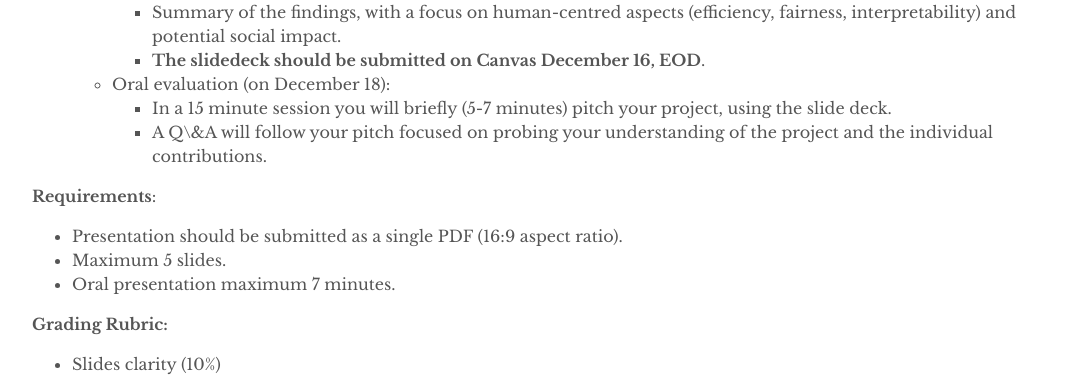
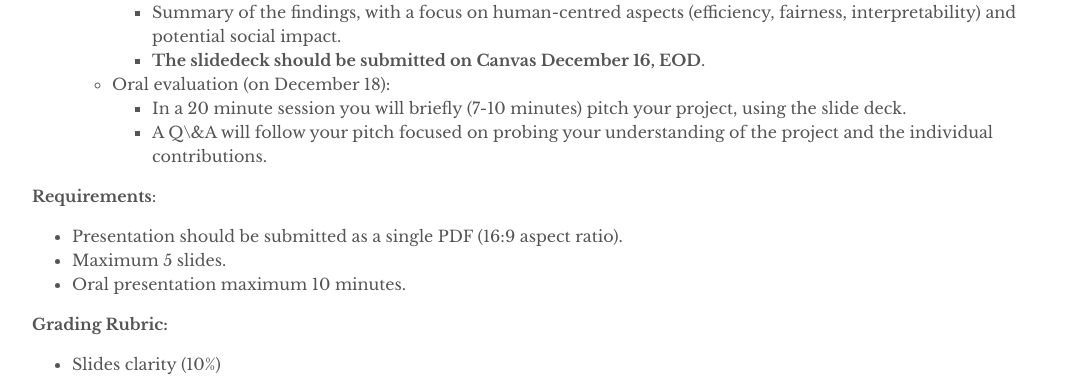
Before and after one commit to amsterdam-hcml/amsterdam-hcml.github.io, a Jekyll site: the page built from _pages/project.md, in a window 1280 px wide. Shown: the part 1613-1991 px from the top of the page, without its empty margins (96-1183 px from the left). Built offline with Jekyll 4.4.1, drawn with Linux system fonts in a browser that asks for light colours.

Commit message:
Project length

```diff
--- a/_includes/project.md
+++ b/_includes/project.md
@@ -51,14 +51,14 @@ Discuss the potential social impact of your chosen HCML technique within the con
      - Summary of the findings, with a focus on human-centred aspects (efficiency, fairness, interpretability) and potential social impact.
      - **The slidedeck should be submitted on Canvas December 16, EOD**.
    - Oral evaluation (on December 18):
-     - In a 15 minute session you will briefly (5-7 minutes) pitch your project, using the slide deck.
+     - In a 20 minute session you will briefly (7-10 minutes) pitch your project, using the slide deck.
      - A Q\&A will follow your pitch focused on probing your understanding of the project and the individual contributions.
 
 **Requirements**:
 
 - Presentation should be submitted as a single PDF (16:9 aspect ratio).
 - Maximum 5 slides.
-- Oral presentation maximum 7 minutes.
+- Oral presentation maximum 10 minutes.
 
 **Grading Rubric:**
 
```
